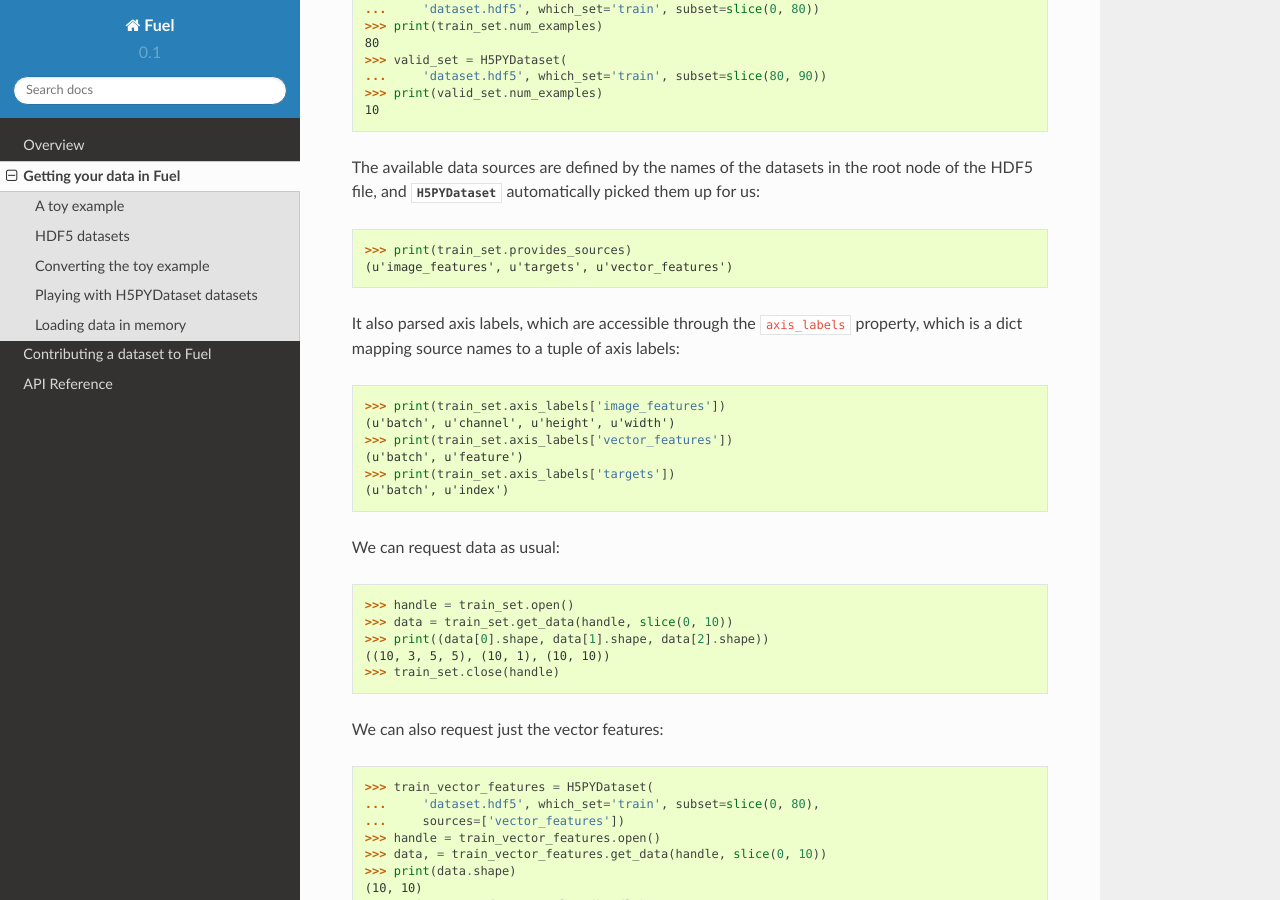
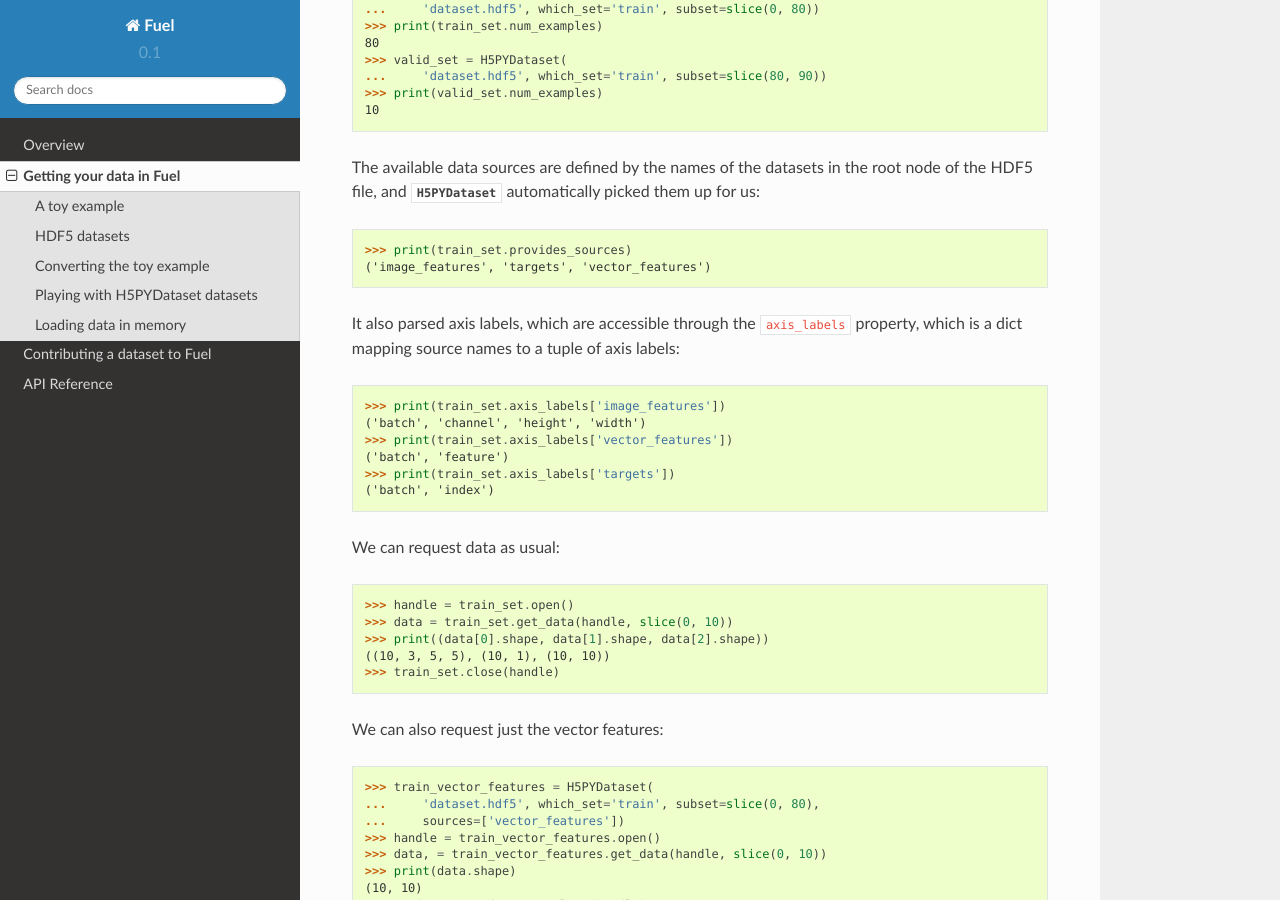
Before and after one commit to mila-iqia/fuel, a Sphinx documentation site: the page built from docs/h5py_dataset.rst, in a window 1280 px wide and 900 px high, scrolled down 4871 px. Built offline with Sphinx 7.4.7 and the Read the Docs theme 2.0.0, drawn with Linux system fonts in a browser that asks for light colours.

Commit message:
Documentation syntax -> Python 3

```diff
--- a/docs/h5py_dataset.rst
+++ b/docs/h5py_dataset.rst
@@ -248,17 +248,17 @@ node of the HDF5 file, and :class:`~.datasets.hdf5.H5PYDataset` automatically
 picked them up for us:
 
 >>> print(train_set.provides_sources)
-(u'image_features', u'targets', u'vector_features')
+('image_features', 'targets', 'vector_features')
 
 It also parsed axis labels, which are accessible through the ``axis_labels``
 property, which is a dict mapping source names to a tuple of axis labels:
 
 >>> print(train_set.axis_labels['image_features'])
-(u'batch', u'channel', u'height', u'width')
+('batch', 'channel', 'height', 'width')
 >>> print(train_set.axis_labels['vector_features'])
-(u'batch', u'feature')
+('batch', 'feature')
 >>> print(train_set.axis_labels['targets'])
-(u'batch', u'index')
+('batch', 'index')
 
 We can request data as usual:
 
--- a/docs/new_dataset.rst
+++ b/docs/new_dataset.rst
@@ -298,9 +298,9 @@ You can now use the Iris dataset like you would use any other built-in dataset:
     >>> from fuel.datasets.iris import Iris # doctest: +SKIP
     >>> train_set = Iris('train')
     >>> print(train_set.axis_labels['features'])
-    (u'batch', u'feature')
+    ('batch', 'feature')
     >>> print(train_set.axis_labels['targets'])
-    (u'batch', u'index')
+    ('batch', 'index')
     >>> handle = train_set.open()
     >>> data = train_set.get_data(handle, slice(0, 10))
     >>> print((data[0].shape, data[1].shape))
--- a/doctests/__init__.py
+++ b/doctests/__init__.py
@@ -24,9 +24,9 @@ class Py23DocChecker(OutputChecker):
 
     """
     def check_output(self, want, got, optionflags):
-        if sys.version_info[0] > 2:
-            want = re.sub("u'(.*?)'", "'\\1'", want)
-            want = re.sub('u"(.*?)"', '"\\1"', want)
+        if sys.version_info[0] < 3:
+            got = re.sub("u'(.*?)'", "'\\1'", got)
+            got = re.sub('u"(.*?)"', '"\\1"', got)
         return doctest.OutputChecker.check_output(self, want, got, optionflags)
 
 
```
